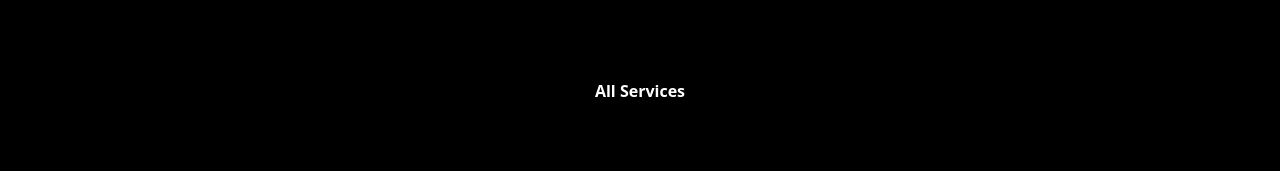
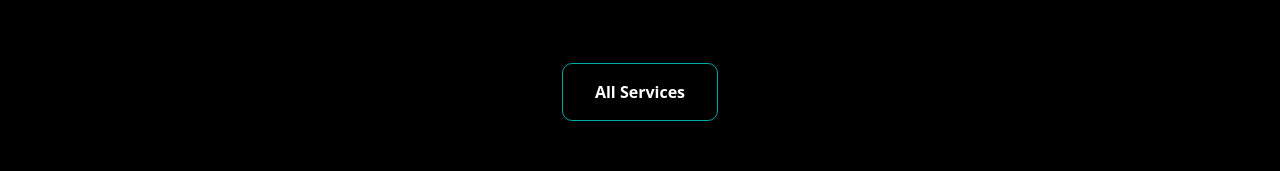
Before and after one commit to Sherdil07/ai-vista, a Next.js app: page / in a window 1280 px wide. Shown: the part 1702-1873 px from the top of the page. Built offline with nearby package versions, Linux system fonts and the light colour scheme.

Commit message:
serviceCards

```diff
--- a/src/app/Components/ServiceCards/serviceCards.jsx
+++ b/src/app/Components/ServiceCards/serviceCards.jsx
@@ -195,7 +195,7 @@ const ServiceCards = () => {
               // For mobile: Use button with click effect
               <button
                 onClick={handleButtonClick}
-                className={`relative inline-flex items-center gap-3 px-8 py-4 overflow-hidden text-base font-semibold text-white border border-blue-400 rounded-lg transition-colors duration-300 ${
+                className={`relative inline-flex items-center gap-3 px-8 py-4 overflow-hidden text-base font-semibold text-white border border-[#00A8A8] rounded-lg transition-colors duration-300 ${
                   buttonClicked ? "active-btn" : ""
                 }`}
               >
@@ -210,7 +210,7 @@ const ServiceCards = () => {
               // For desktop: Use Link with hover effect
               <Link
                 href="/services"
-                className="relative inline-flex items-center gap-3 px-8 py-4 overflow-hidden text-base font-semibold text-white  border-[#00A8A8] rounded-lg group hover:border-transparent"
+                className="relative inline-flex items-center gap-3 px-8 py-4 overflow-hidden text-base font-semibold text-white border  border-[#00A8A8] rounded-lg group hover:border-transparent"
               >
                 <span className="relative z-10">All Services</span>
                 <div className="absolute inset-0 w-full h-full -translate-x-full bg-gradient-to-r from-black to-[#00A8A8] transition-transform duration-500 group-hover:translate-x-0" />
```
